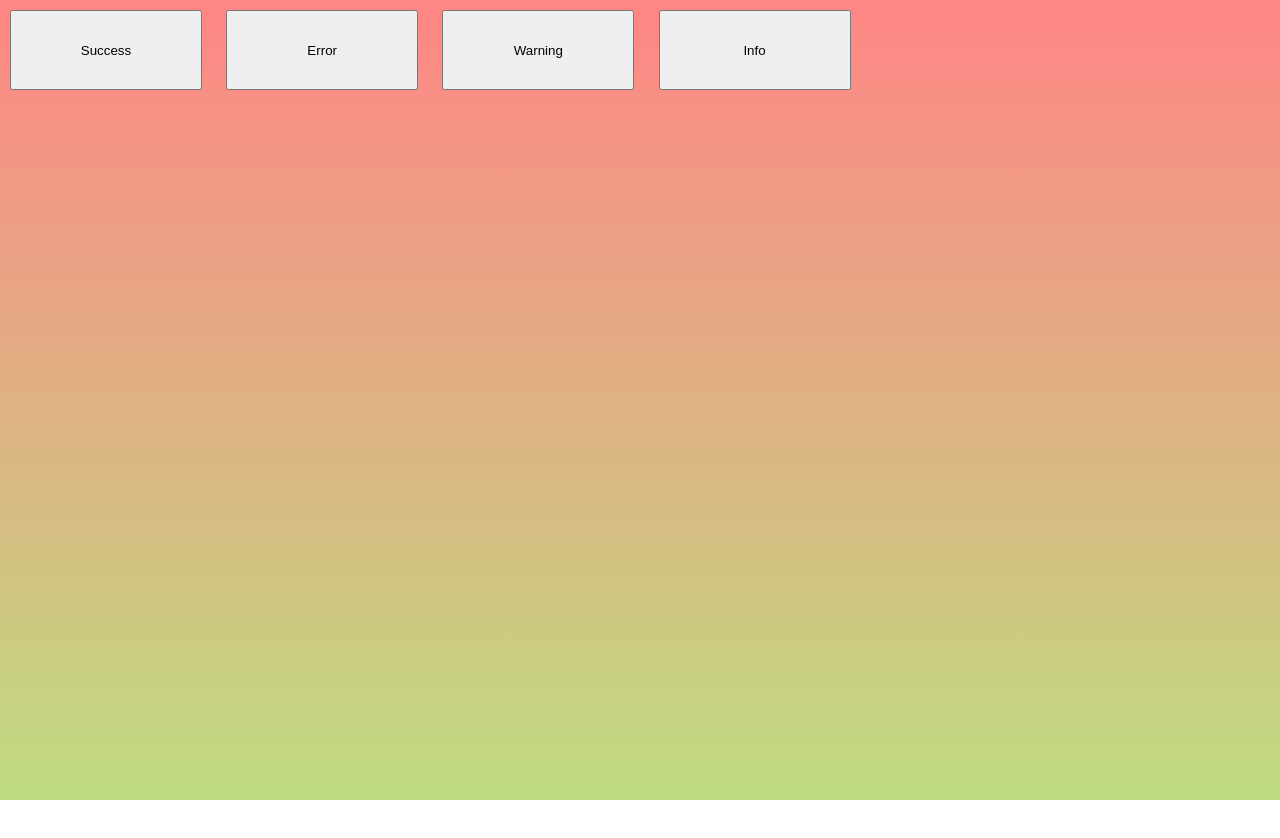
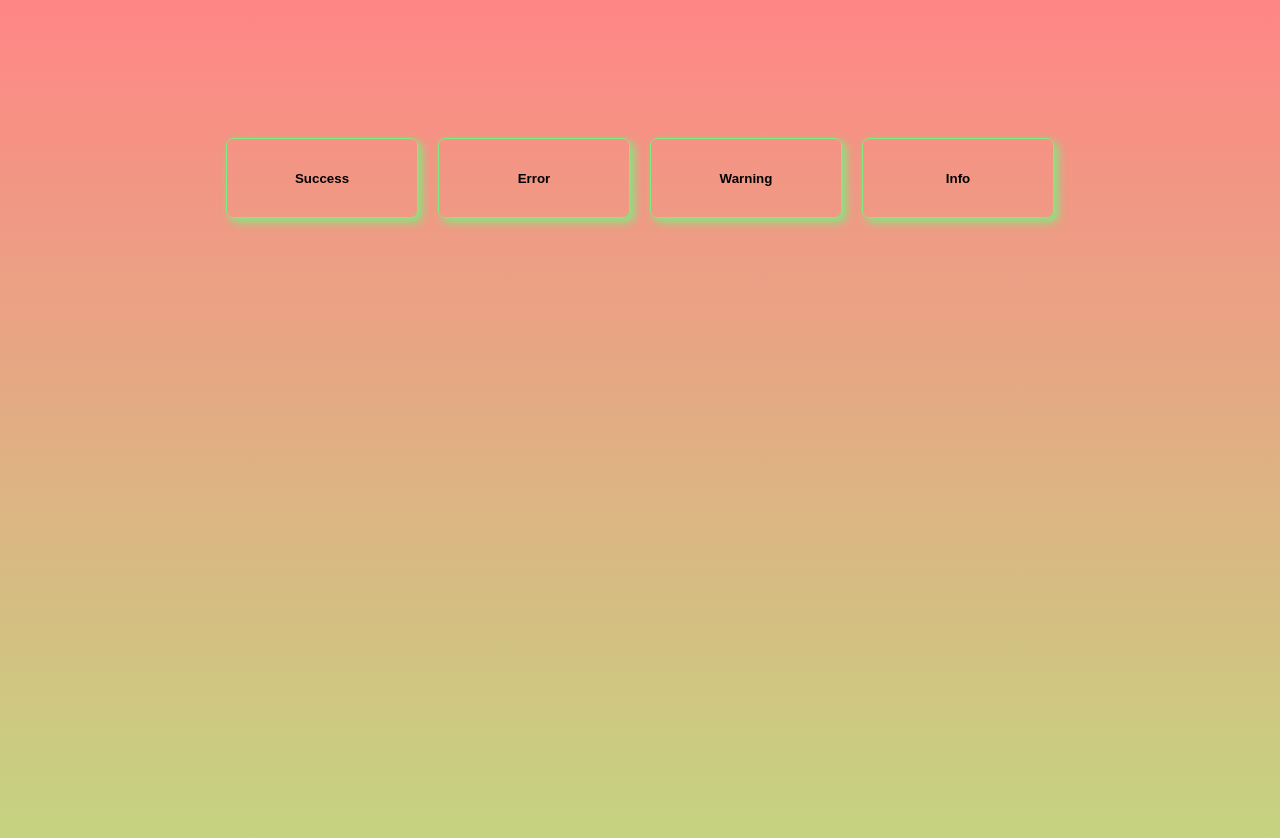
Before and after one commit to ChetanPrince/toastNotification, a plain HTML site: page index.html in a window 1280 px wide. Before the commit the page ends 800 px from the top, so only its background shows below. Drawn offline with Linux system fonts and the light colour scheme.

Commit message:
style updated

```diff
--- a/index.html
+++ b/index.html
@@ -7,11 +7,12 @@
     <link rel="stylesheet" href="style.css" class="styleSheet">
 </head>
 <body>
+    <div class="container">
     <button class="btn-igual">Success</button>
     <button class="btn-igual">Error</button>
     <button class="btn-igual">Warning</button>
     <button class="btn-igual">Info</button>
-
+</div>
 
     <script src="script.js"></script>
 
--- a/style.css
+++ b/style.css
@@ -12,9 +12,32 @@ body{
     flex-direction: column; */
     background-image: linear-gradient(to bottom, rgba(255, 13, 13, 0.5), rgba(127, 185, 2, 0.5));
 }
+.container{
+    width: 80%;
+    /* height: 50%; */
+    display: flex;
+    justify-content: center;
+    align-items: center;
+    margin: 10%;
+}
 .btn-igual{
     width: 15vw;
     height: 10vh;
     margin: 10px;
     padding: 2px;
+    font-weight: 600;
+    border: 1px solid rgb(126, 236, 126);
+    border-radius: 7px;
+    background-color: transparent;
+    box-shadow: 4px 4px 10px rgb(126, 236, 126);
+
 }
+.btn-igual:hover{
+    background-color:rgba(240, 140, 77, 0.733);
+}
+.btn-igual:active{
+    transform: translate(4px, 4px);
+    box-shadow: -2px -2px 10px rgb(126, 236, 126);
+    width: 14.5vw;
+    height: 9.5vh;
+}
```
